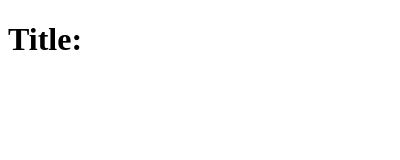
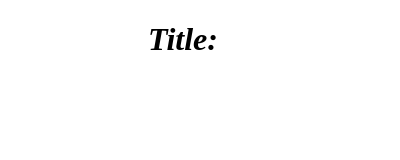
Before and after one commit to notbozho/internship, a browser extension: page tab-title-reader/popup.html in a window 400 px wide. Drawn offline with Linux system fonts and the light colour scheme.

Commit message:
css changed

```diff
--- a/tab-title-reader/popup.css
+++ b/tab-title-reader/popup.css
@@ -1,3 +1,9 @@
+#title {
+    position: relative;;
+    text-align: center;
+}
+
 body {
     width: 350px;
+    font-style: italic;
 }
--- a/tab-title-reader/popup.html
+++ b/tab-title-reader/popup.html
@@ -4,7 +4,7 @@
         <link rel="stylesheet" href="popup.css">
     </head>
     <body>
-        <h1>Title: </h1>
+        <h1 id="title">Title: </h1>
         <h2 id="tabTitle" style="color: red;"></h2>
     </body>
     <script src="./popup.js"></script>
```
